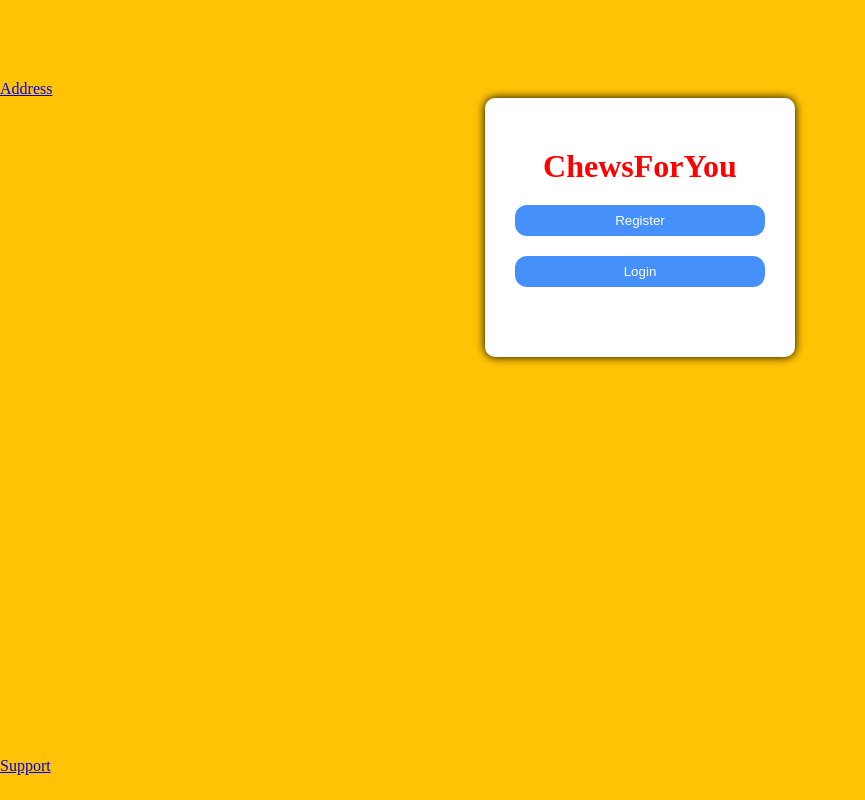
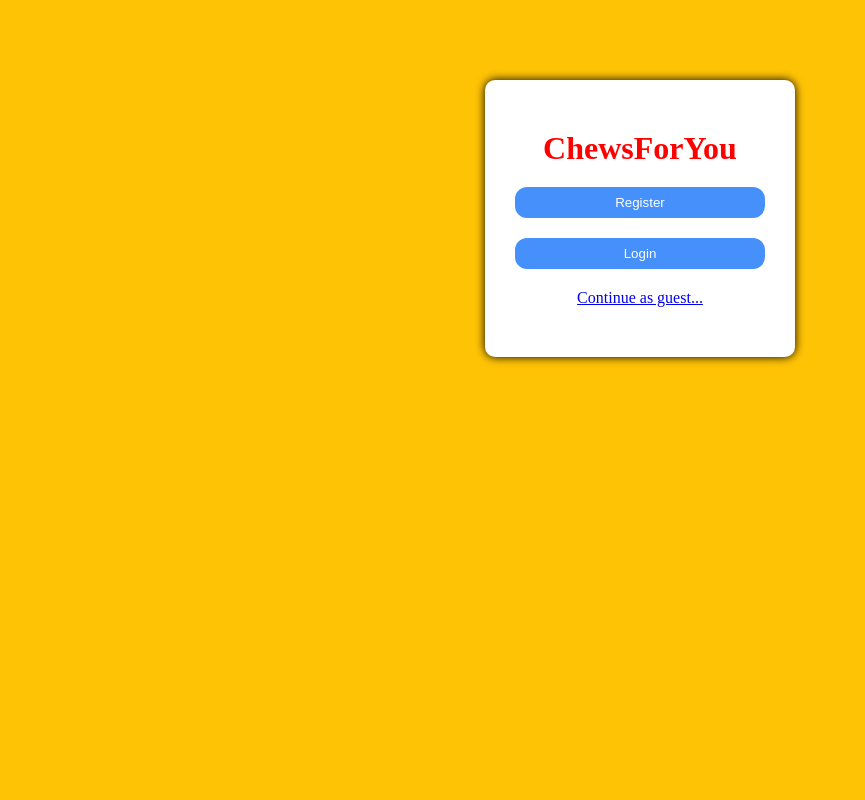
Before and after one commit to junqili259/ChewsForYou, a Flask app: page / in a window 1280 px wide. Shown: the whole page, without its empty margins (0-865 px from the left). Run offline with Flask 2, Linux system fonts and the light colour scheme.

Commit message:
removed support link and added a guest feature

```diff
--- a/cloud_proj/templates/homepage.html
+++ b/cloud_proj/templates/homepage.html
@@ -3,7 +3,6 @@
 <head>
     <title>ChewsForYou Homepage</title>
     <link rel= "stylesheet" type= "text/css" href= "{{ url_for('static',filename='styles/homepage.css')}}">
-	<a href="{{url_for('address')}}">Address</a>
 </head>
 <body>
 	<div class="form-container">
@@ -12,10 +11,8 @@
 			<li><h1><a href="{{ url_for('homepage')}}" class="chewsforyou">ChewsForYou</a></h1></li>
 			<li><a href="{{url_for('register')}}"><button type="button">Register</button></a></li>
 			<li><a href="{{url_for('login')}}"><button type="button">Login</button></a></li>
+			<a href="{{url_for('address')}}">Continue as guest...</a>
 		</ul>
-	</div>
-	<div class="support">
-		<footer><a href= "{{ url_for('support')}}">Support</a></footer>
 	</div>
 </body>
 </html>
```
